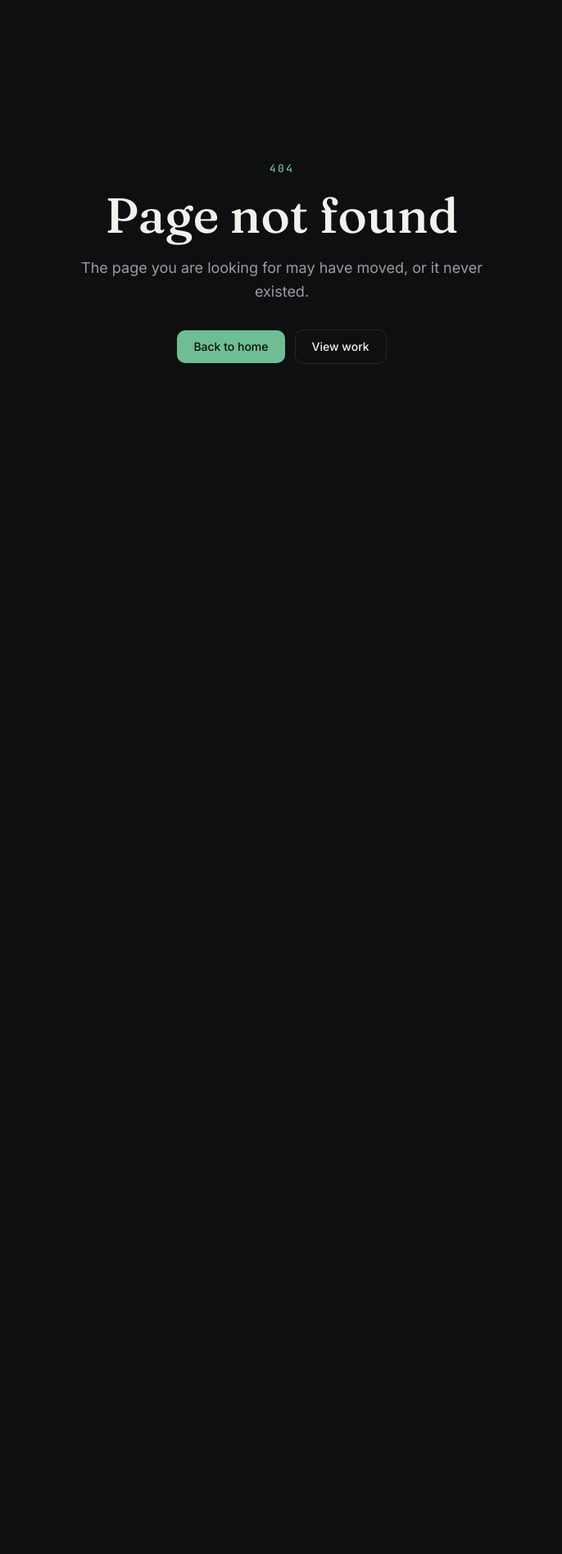
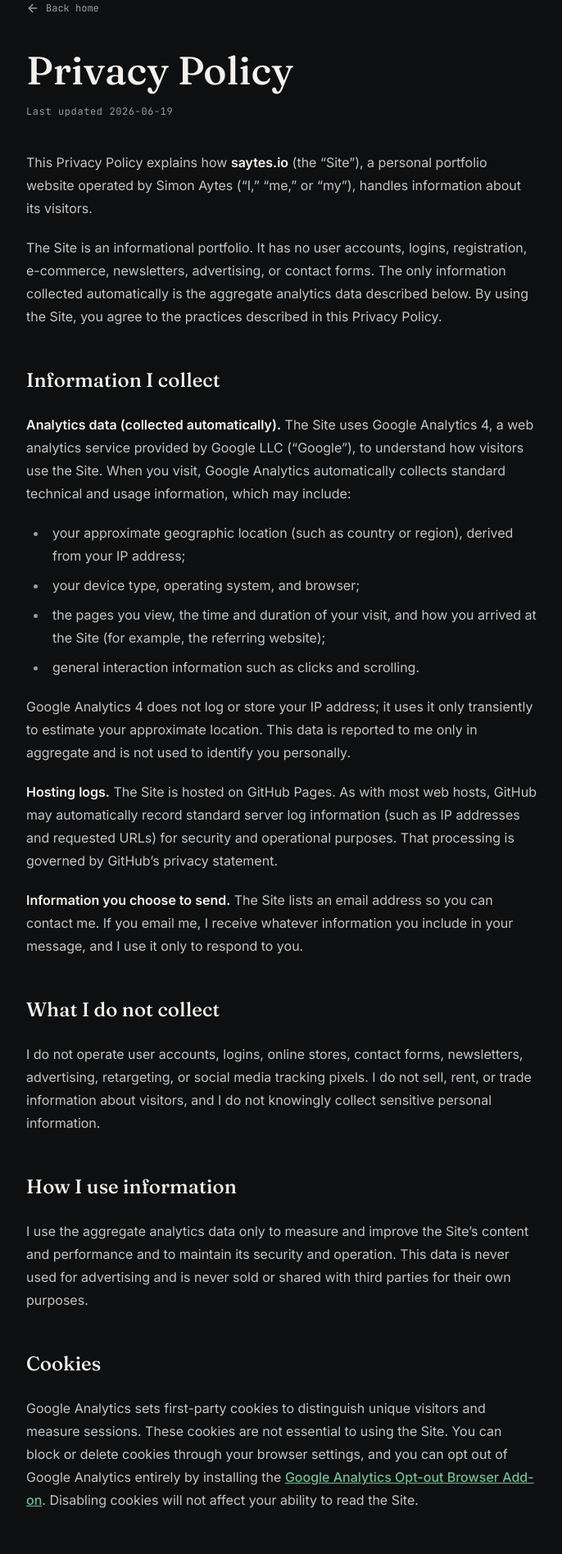
Before and after one commit to SimonAytes/SimonAytes.github.io, a Next.js app: page /privacy in a window 1280 px wide. Before the commit this address had no page. Shown: the part 80-1976 px from the top of the page at 82% size, without its empty margins (296-982 px from the left). Before the commit the page ends 800 px from the top, so only its background shows below. Built offline with nearby package versions, Linux system fonts and the light colour scheme.

Commit message:
Add privacy policy

```diff
--- /dev/null
+++ b/app/privacy/page.tsx
@@ -0,0 +1,115 @@
+import type { Metadata } from 'next';
+import Link from 'next/link';
+import { ArrowLeft } from 'lucide-react';
+
+import { Footer } from '@/components/sections/footer';
+import { site } from '@/data/site';
+import { SITE_URL } from '@/lib/seo';
+
+const LAST_UPDATED = '2026-06-19';
+
+const DESCRIPTION = `How ${site.name}'s personal website handles visitor information.`;
+
+export const metadata: Metadata = {
+  title: 'Privacy Policy',
+  description: DESCRIPTION,
+  alternates: { canonical: '/privacy/' },
+  openGraph: {
+    type: 'website',
+    url: `${SITE_URL}/privacy/`,
+    title: 'Privacy Policy',
+    description: DESCRIPTION,
+    images: ['/og.png'],
+  },
+};
+
+// Self-authored static HTML rendered as trusted content (no user input). The
+// copy is written to accurately describe a static portfolio whose only data
+// collection is Google Analytics; em-dashes are avoided per the site's house
+// style (see the prose test in tests/).
+const POLICY_HTML = `
+  <p>This Privacy Policy explains how <strong>saytes.io</strong> (the &ldquo;Site&rdquo;), a personal portfolio website operated by Simon Aytes (&ldquo;I,&rdquo; &ldquo;me,&rdquo; or &ldquo;my&rdquo;), handles information about its visitors.</p>
+  <p>The Site is an informational portfolio. It has no user accounts, logins, registration, e-commerce, newsletters, advertising, or contact forms. The only information collected automatically is the aggregate analytics data described below. By using the Site, you agree to the practices described in this Privacy Policy.</p>
+
+  <h2>Information I collect</h2>
+  <p><strong>Analytics data (collected automatically).</strong> The Site uses Google Analytics 4, a web analytics service provided by Google LLC (&ldquo;Google&rdquo;), to understand how visitors use the Site. When you visit, Google Analytics automatically collects standard technical and usage information, which may include:</p>
+  <ul>
+    <li>your approximate geographic location (such as country or region), derived from your IP address;</li>
+    <li>your device type, operating system, and browser;</li>
+    <li>the pages you view, the time and duration of your visit, and how you arrived at the Site (for example, the referring website);</li>
+    <li>general interaction information such as clicks and scrolling.</li>
+  </ul>
+  <p>Google Analytics 4 does not log or store your IP address; it uses it only transiently to estimate your approximate location. This data is reported to me only in aggregate and is not used to identify you personally.</p>
+  <p><strong>Hosting logs.</strong> The Site is hosted on GitHub Pages. As with most web hosts, GitHub may automatically record standard server log information (such as IP addresses and requested URLs) for security and operational purposes. That processing is governed by GitHub&rsquo;s privacy statement.</p>
+  <p><strong>Information you choose to send.</strong> The Site lists an email address so you can contact me. If you email me, I receive whatever information you include in your message, and I use it only to respond to you.</p>
+
+  <h2>What I do not collect</h2>
+  <p>I do not operate user accounts, logins, online stores, contact forms, newsletters, advertising, retargeting, or social media tracking pixels. I do not sell, rent, or trade information about visitors, and I do not knowingly collect sensitive personal information.</p>
+
+  <h2>How I use information</h2>
+  <p>I use the aggregate analytics data only to measure and improve the Site&rsquo;s content and performance and to maintain its security and operation. This data is never used for advertising and is never sold or shared with third parties for their own purposes.</p>
+
+  <h2>Cookies</h2>
+  <p>Google Analytics sets first-party cookies to distinguish unique visitors and measure sessions. These cookies are not essential to using the Site. You can block or delete cookies through your browser settings, and you can opt out of Google Analytics entirely by installing the <a href="https://tools.google.com/dlpage/gaoptout" target="_blank" rel="noopener noreferrer">Google Analytics Opt-out Browser Add-on</a>. Disabling cookies will not affect your ability to read the Site.</p>
+
+  <h2>Third-party services</h2>
+  <p>The Site relies on the following third parties, whose own privacy policies govern how they handle data:</p>
+  <ul>
+    <li>Google Analytics: see the <a href="https://policies.google.com/privacy" target="_blank" rel="noopener noreferrer">Google Privacy Policy</a>.</li>
+    <li>GitHub Pages (hosting): see the <a href="https://docs.github.com/en/site-policy/privacy-policies/github-general-privacy-statement" target="_blank" rel="noopener noreferrer">GitHub Privacy Statement</a>.</li>
+  </ul>
+
+  <h2>Links to other websites</h2>
+  <p>The Site may link to websites that I do not operate or control. I am not responsible for the content or privacy practices of those websites. When you follow a link away from the Site, this Privacy Policy no longer applies, and you should review the privacy policy of any website you visit.</p>
+
+  <h2>Your rights under the GDPR</h2>
+  <p>If you are in the European Economic Area (EEA) or the United Kingdom, you have rights over your personal data under the GDPR and UK GDPR. These include the right to access, correct, delete, restrict, or object to the processing of your data, and the right to data portability. The limited analytics data described above is processed on the basis of my legitimate interest in understanding how the Site is used, or on the basis of your consent where required.</p>
+  <p>To exercise any of these rights, contact me at the email address below. You also have the right to lodge a complaint with your local data protection authority.</p>
+
+  <h2>Your rights under California law (CCPA and CalOPPA)</h2>
+  <p>I do not sell or share the personal information of any visitor, including California residents. California residents have the right to know what personal information is collected and to request its deletion. Because the Site collects only the aggregate analytics data described above, there is very little personal information to disclose, but you may contact me with any request and I will respond as required by law. I will not discriminate against you for exercising these rights.</p>
+  <p>Because there is no common industry standard for &ldquo;Do Not Track&rdquo; signals, the Site does not currently respond to them. You can still opt out of Google Analytics using the add-on linked above.</p>
+
+  <h2>Children&rsquo;s privacy</h2>
+  <p>The Site is not directed to children under 13, and I do not knowingly collect personal information from children. If you believe a child has provided personal information through the Site, please contact me and I will delete it.</p>
+
+  <h2>Data retention</h2>
+  <p>Aggregate analytics data is retained by Google Analytics according to Google&rsquo;s data retention settings. I keep any email correspondence only for as long as needed to address your inquiry.</p>
+
+  <h2>Changes to this policy</h2>
+  <p>I may update this Privacy Policy from time to time. Any changes will be posted on this page along with an updated revision date.</p>
+
+  <h2>Contact</h2>
+  <p>If you have any questions about this Privacy Policy or how your information is handled, contact me at <a href="mailto:${site.email}">${site.email}</a>.</p>
+`;
+
+export default function PrivacyPolicyPage() {
+  return (
+    <>
+      <article className="mx-auto max-w-2xl px-6 pt-16 pb-20 md:pt-20">
+        <Link
+          href="/"
+          className="inline-flex items-center gap-2 font-mono text-xs text-dim transition hover:text-brand"
+        >
+          <ArrowLeft className="h-4 w-4" aria-hidden="true" />
+          Back home
+        </Link>
+
+        <header className="mt-8">
+          <h1 className="font-serif text-4xl leading-tight font-medium text-text md:text-5xl">
+            Privacy Policy
+          </h1>
+          <p className="mt-3 font-mono text-xs tracking-wider text-dim">
+            Last updated {LAST_UPDATED}
+          </p>
+        </header>
+
+        <div
+          className="prose prose-site mt-10 max-w-none"
+          dangerouslySetInnerHTML={{ __html: POLICY_HTML }}
+        />
+      </article>
+      <Footer />
+    </>
+  );
+}
--- a/app/sitemap.ts
+++ b/app/sitemap.ts
@@ -22,5 +22,11 @@ export default function sitemap(): MetadataRoute.Sitemap {
       priority: 1,
     },
     ...caseStudies,
+    {
+      url: `${SITE_URL}/privacy/`,
+      lastModified: now,
+      changeFrequency: 'yearly',
+      priority: 0.3,
+    },
   ];
 }
--- a/components/sections/contact.tsx
+++ b/components/sections/contact.tsx
@@ -7,7 +7,7 @@ export function Contact() {
     <section id="contact" className="mx-auto max-w-content px-6 py-20">
       <SectionLabel>Contact</SectionLabel>
       <p className="mt-4 max-w-[20ch] font-serif text-3xl text-text md:text-4xl">
-        If you think we'd work well together, get in touch.
+        If you think we&rsquo;d work well together, get in touch.
       </p>
       <div className="mt-6 flex flex-wrap gap-4">
         <a
--- a/components/sections/footer.tsx
+++ b/components/sections/footer.tsx
@@ -1,7 +1,5 @@
-import { socials } from '@/data/socials';
+import Link from 'next/link';
 import { site } from '@/data/site';
-import { externalLinkProps } from '@/lib/links';
-import { SocialIcon } from '@/components/social-icon';
 
 export function Footer() {
   return (
@@ -10,19 +8,12 @@ export function Footer() {
         <span className="font-mono text-xs text-dim">
           © {new Date().getFullYear()} {site.name}
         </span>
-        <nav className="flex flex-wrap gap-x-5 gap-y-2.5">
-          {socials.map((s) => (
-            <a
-              key={s.label}
-              href={s.href}
-              {...externalLinkProps(s.href)}
-              className="inline-flex items-center gap-2 text-sm font-medium text-dim transition hover:text-brand"
-            >
-              <SocialIcon name={s.icon} className="h-[18px] w-[18px]" />
-              {s.label}
-            </a>
-          ))}
-        </nav>
+        <Link
+          href="/privacy/"
+          className="font-mono text-xs text-dim transition hover:text-brand"
+        >
+          Privacy Policy
+        </Link>
       </div>
     </footer>
   );
--- a/data/experience.ts
+++ b/data/experience.ts
@@ -33,7 +33,7 @@ export const experience: Experience[] = [
     dates: 'Feb 2024 – Dec 2025',
     role: 'Graduate Research Assistant',
     narrative:
-      "At KAIST's MLAI Lab, I worked on efficient LLM reasoning and test-time compute. The work built out the research side of my practice — reading fast, testing ideas rigorously, and turning model-behavior questions into concrete methods evaluated against real reasoning workloads.",
+      "At KAIST's MLAI Lab, I worked on efficient LLM reasoning and test-time compute. The work built out the research side of my practice: reading fast, testing ideas rigorously, and turning model-behavior questions into concrete methods evaluated against real reasoning workloads.",
     highlights: [
       'First-authored Sketch-of-Thought, an EMNLP 2025 paper on efficient LLM reasoning.',
       'Developed an inference-time method that reduced reasoning tokens by roughly 84% on average.',
```
